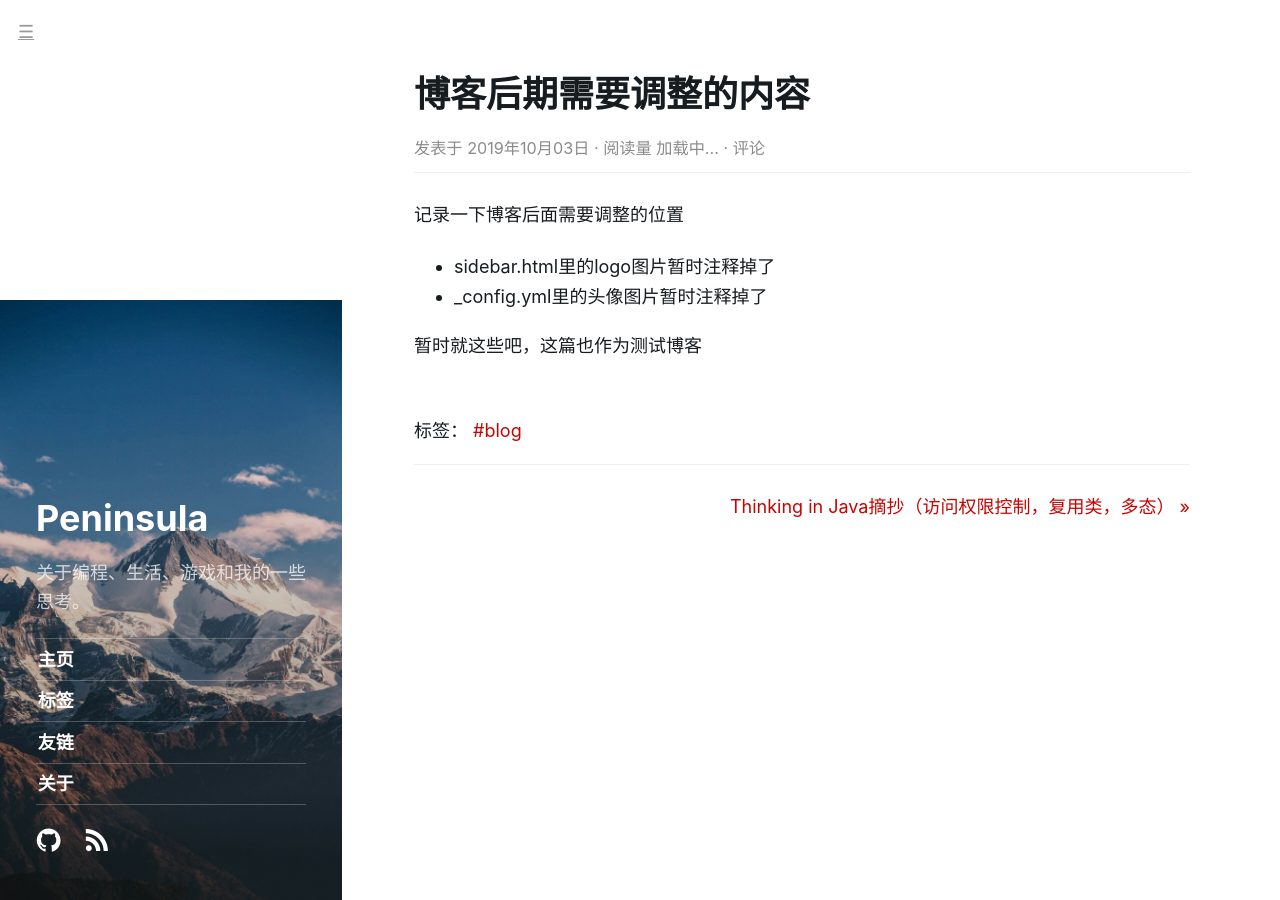
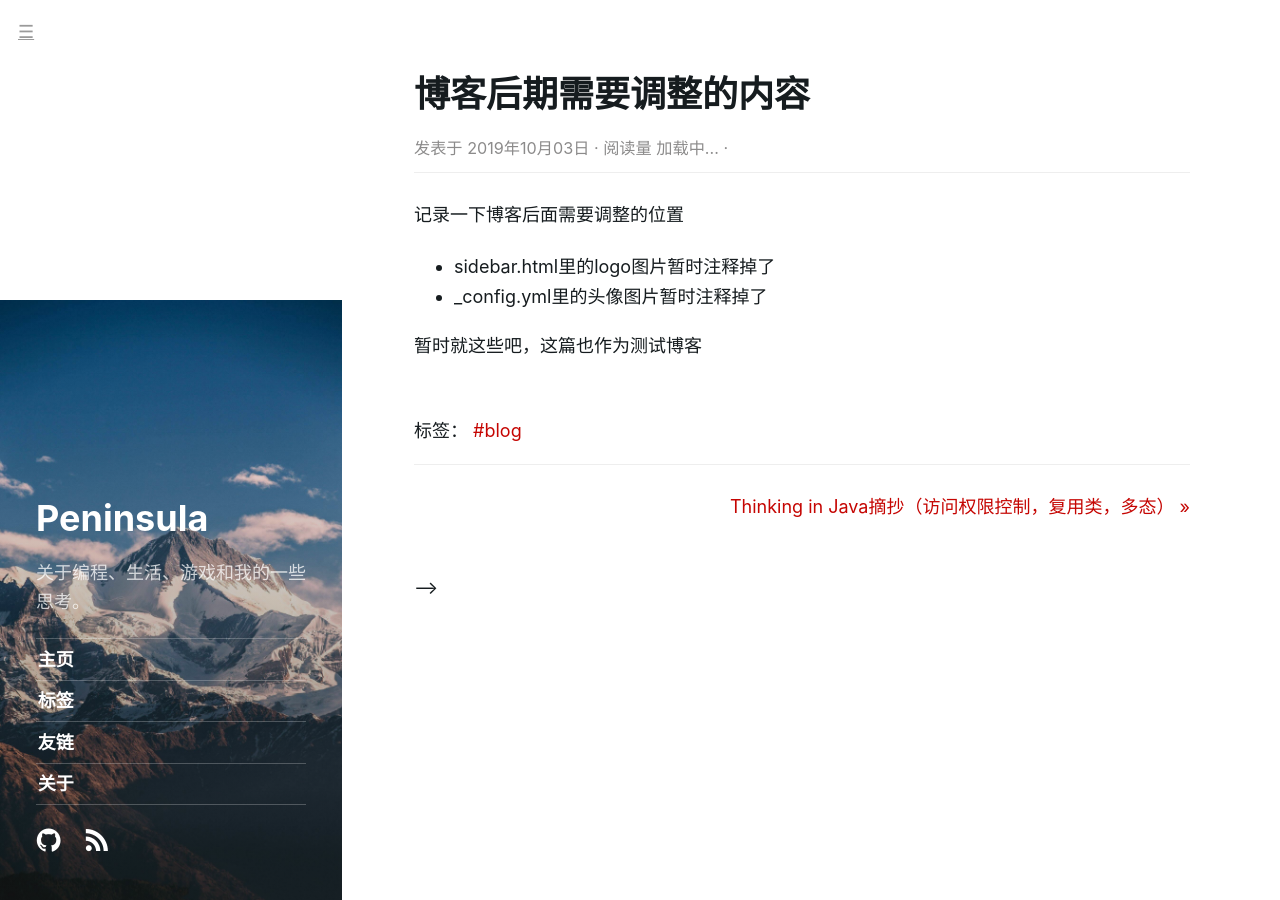
Before and after one commit to jizhizhu/jizhizhu.github.io, a Jekyll site: the page built from _posts/2019-10-03-blog-todo.md, in a window 1280 px wide. Built offline with Jekyll 4.4.1, drawn with Linux system fonts in a browser that asks for light colours; nearby versions of some CDN libraries; some web fonts are replaced; library files that are not in the unit come from our copies; comment, search, counter and statistics services are not loaded.

Commit message:
disable disqus

```diff
--- a/_config.yml
+++ b/_config.yml
@@ -1,5 +1,5 @@
 title: Peninsula
-url: http://laixinz.com/
+url: http://lckclub.com/
 baseurl: ''
 # cdnurl: 'https://blog-biezhi-me-1251171175.cos.ap-shanghai.myqcloud.com'
 description: >
--- a/_layouts/post.html
+++ b/_layouts/post.html
@@ -15,7 +15,7 @@
     {% endfor %}
     {% endif %}
     阅读量 <span id="busuanzi_value_page_pv">加载中...</span> &middot;
-    <a href="{{ site.url }}{{ page.url }}#disqus_thread">评论</a>
+    <!-- <a href="{{ site.url }}{{ page.url }}#disqus_thread">评论</a> -->
   </div>
   <hr class="post-divide">
   {{content}}
@@ -48,5 +48,5 @@
 
 <!-- Add Disqus Comments -->
 {% if page.comments %}
-{% include disqus.html %}
+<!-- {% include disqus.html %} -->
 {% endif %}
```
